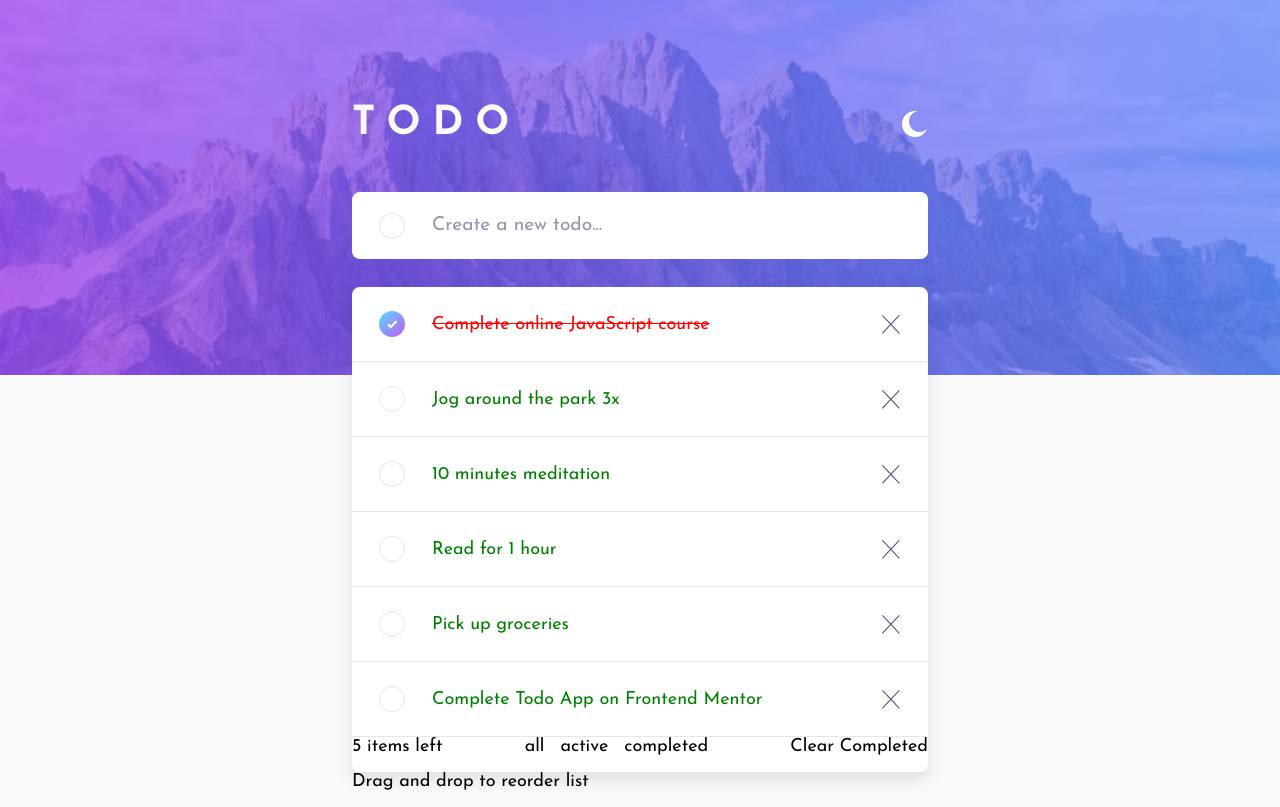
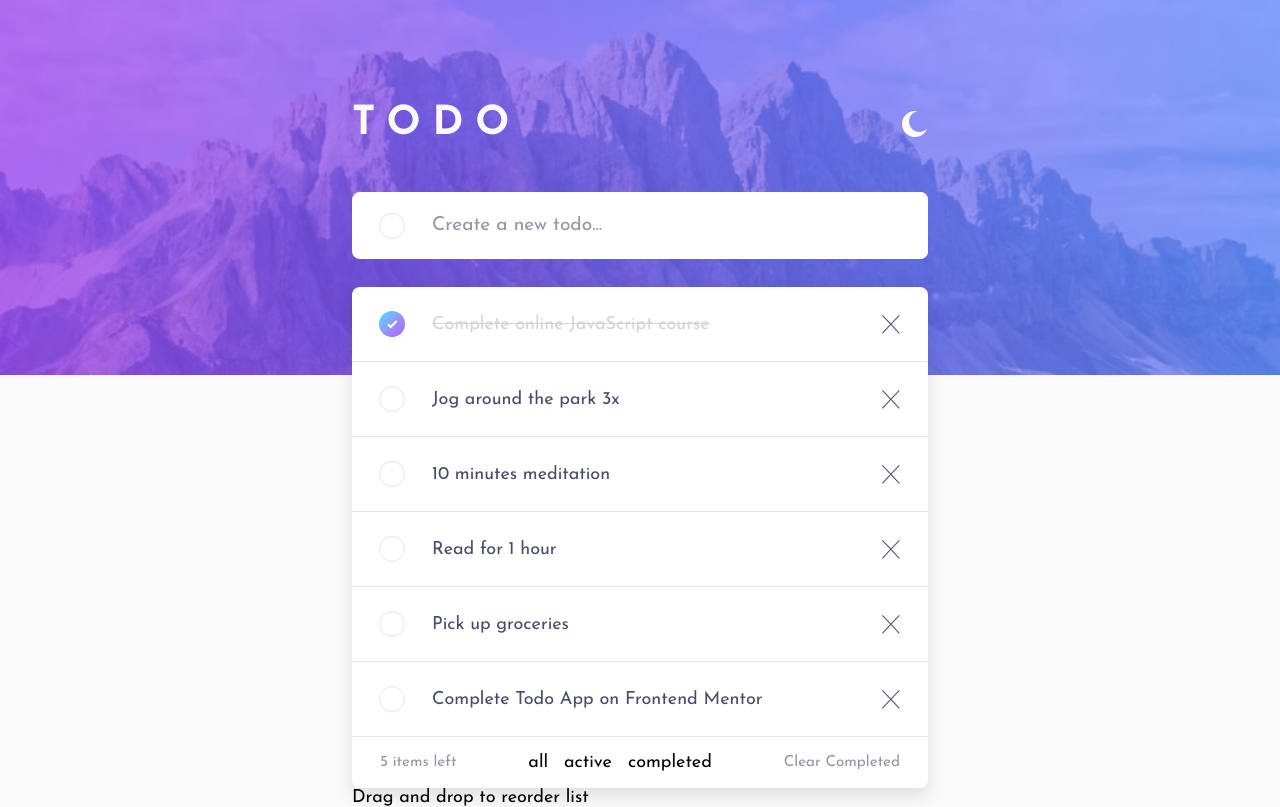
Before and after one commit to eduardgacea/fem-todo, a React (Vite) app: page / in a window 1280 px wide. Built offline with nearby package versions, Linux system fonts and the light colour scheme.

Commit message:
style for NewTodo and MainContent components

```diff
--- a/src/components/MainContent.tsx
+++ b/src/components/MainContent.tsx
@@ -12,9 +12,9 @@ type ContainerProps = {
 };
 
 const Container = styled.div<ContainerProps>`
-    background-color: ${props => (props.$theme === "light" ? "var(--clr-white)" : "var(--clr-dt-very-dark-blue)")};
+    background-color: ${props =>
+        props.$theme === "light" ? "var(--clr-white)" : "var(--clr-dt-very-dark-desaturated-blue)"};
     box-shadow: var(--shadow-transparent-black);
-    padding: 0 0 var(--size-400) 0;
     border-radius: var(--size-200);
 `;
 
--- a/src/components/Menu.tsx
+++ b/src/components/Menu.tsx
@@ -1,19 +1,53 @@
+import { ThemeContext } from "../contexts/ThemeContextProvider";
 import { TodosContext } from "../contexts/TodosContextProvider";
+import { Theme } from "../types/themeTypes";
 import { useContext } from "react";
 
 import Filters from "./Filters";
 
+import styled from "styled-components";
+
+type StyledMenuProps = {
+    $theme: Theme;
+};
+
+const StyledMenu = styled.div<StyledMenuProps>`
+    display: flex;
+    align-items: center;
+    justify-content: space-between;
+    padding: var(--size-400) var(--size-700);
+
+    & > p,
+    & > button {
+        font-family: inherit;
+        border: none;
+        background-color: transparent;
+        font-size: var(--fs-s);
+        color: ${props =>
+            props.$theme === "light" ? "var(--clr-lt-dark-grayish-blue)" : "var(--clr-dt-dark-grayish-blue)"};
+    }
+
+    & > button {
+        cursor: pointer;
+    }
+
+    & > button:hover {
+        color: var(--clr-bright-blue);
+    }
+`;
+
 function Menu() {
+    const { theme } = useContext(ThemeContext);
     const { todos, clearCompleted } = useContext(TodosContext);
 
     const activeItemsCount = todos.reduce((count, todo) => (todo.status === "active" ? ++count : count), 0);
 
     return (
-        <div style={{ display: "flex", justifyContent: "space-between" }}>
-            <div>{activeItemsCount} items left</div>
+        <StyledMenu $theme={theme}>
+            <p>{activeItemsCount} items left</p>
             <Filters />
-            <div onClick={clearCompleted}>Clear Completed</div>
-        </div>
+            <button onClick={clearCompleted}>Clear Completed</button>
+        </StyledMenu>
     );
 }
 
--- a/src/components/NewTodo.tsx
+++ b/src/components/NewTodo.tsx
@@ -26,7 +26,8 @@ const Container = styled.div<ContainerProps>`
     /* main container and input selector */
     &,
     & > form > input[type="text"] {
-        background-color: ${props => (props.$theme === "light" ? "var(--clr-white)" : "var(--clr-dt-very-dark-blue)")};
+        background-color: ${props =>
+            props.$theme === "light" ? "var(--clr-white)" : "var(--clr-dt-very-dark-desaturated-blue)"};
         border-radius: var(--size-200);
     }
 
@@ -53,7 +54,8 @@ const Container = styled.div<ContainerProps>`
     }
 
     & > form > input[type="text"]::placeholder {
-        color: ${props => (props.$theme === "light" ? "var(--clr-lt-dark-grayish-blue)" : "var(--clr-white)")};
+        color: ${props =>
+            props.$theme === "light" ? "var(--clr-lt-dark-grayish-blue)" : "var(--clr-dt-dark-grayish-blue)"};
     }
 `;
 
--- a/src/components/TodoItem.tsx
+++ b/src/components/TodoItem.tsx
@@ -16,16 +16,25 @@ type TodoItemProps = {
     onDrop: () => void;
 };
 
+type MainContainerProps = {
+    $theme: Theme;
+};
+
 type DescriptionProps = {
     $status: Status;
     $theme: Theme;
 };
 
-const MainContainer = styled.div`
+const MainContainer = styled.div<MainContainerProps>`
     display: flex;
     align-items: center;
     padding: var(--size-600) 0;
     border-bottom: 1px solid var(--clr-lt-very-light-grayish-blue);
+    border-bottom: 1px solid
+        ${props =>
+            props.$theme === "light"
+                ? "var(--clr-lt-very-light-grayish-blue)"
+                : "var(--clr-dt-very-dark-grayish-blue)"};
 `;
 
 const DecoratorContainer = styled.div`
@@ -50,9 +59,13 @@ const Description = styled.p<DescriptionProps>`
     color: ${props => {
         switch (props.$theme) {
             case "light":
-                return props.$status === "active" ? "green" : "red";
+                return props.$status === "active"
+                    ? "var(--clr-lt-very-dark-grayish-blue)"
+                    : "var(--clr-lt-light-grayish-blue)";
             case "dark":
-                return props.$status === "active" ? "blue" : "white";
+                return props.$status === "active"
+                    ? "var(--clr-dt-light-grayish-blue)"
+                    : "var(--clr-dt-very-dark-grayish-blue)";
         }
     }};
 `;
@@ -69,6 +82,7 @@ function TodoItem({ todo, i, onDragStart, onDragEnter, onDrop }: TodoItemProps)
     return (
         <MainContainer
             as="li"
+            $theme={theme}
             draggable="true"
             onDragStart={handleDragStart}
             onDragEnter={handleDragEnter}
--- a/src/styles.css
+++ b/src/styles.css
@@ -23,6 +23,7 @@
     --clr-dt-darkest-grayish-blue: hsl(237, 14%, 26%);
 
     /* typography */
+    --fs-s: 0.95rem;
     --fs-m: 1.125rem;
     --fs-l: 1.2rem;
     --ff-primary: "Josefin Sans", sans-serif;
--- a/src/ui/Decorator.tsx
+++ b/src/ui/Decorator.tsx
@@ -1,4 +1,7 @@
+import { ThemeContext } from "../contexts/ThemeContextProvider";
 import { Status } from "../types/todosTypes";
+import { Theme } from "../types/themeTypes";
+import { useContext } from "react";
 
 import styled from "styled-components";
 
@@ -8,6 +11,7 @@ type DecoratorProps = {
 };
 
 type StyledDecoratorProps = {
+    $theme: Theme;
     $status: Status | undefined;
 };
 
@@ -19,16 +23,23 @@ const StyledDecorator = styled.span<StyledDecoratorProps>`
     height: 26px;
     border-radius: 50%;
     border: ${props => {
-        if (!props.$status || props.$status === "active") return "1px solid var(--clr-lt-very-light-grayish-blue)";
-        return "none";
+        const status = props.$status;
+        switch (props.$theme) {
+            case "light":
+                return status === "active" || !status ? "1px solid var(--clr-lt-very-light-grayish-blue)" : "none";
+            case "dark":
+                return status === "active" || !status ? "1px solid var(--clr-dt-very-dark-grayish-blue)" : "none";
+        }
     }};
     background-image: ${props => (props.$status === "completed" ? "var(--grad-check-background)" : "none")};
     cursor: pointer;
 `;
 
 function Decorator({ status, onClick }: DecoratorProps) {
+    const { theme } = useContext(ThemeContext);
+
     return (
-        <StyledDecorator $status={status} onClick={onClick}>
+        <StyledDecorator $theme={theme} $status={status} onClick={onClick}>
             {status === "completed" && <img src="icon-check.svg" />}
         </StyledDecorator>
     );
```
